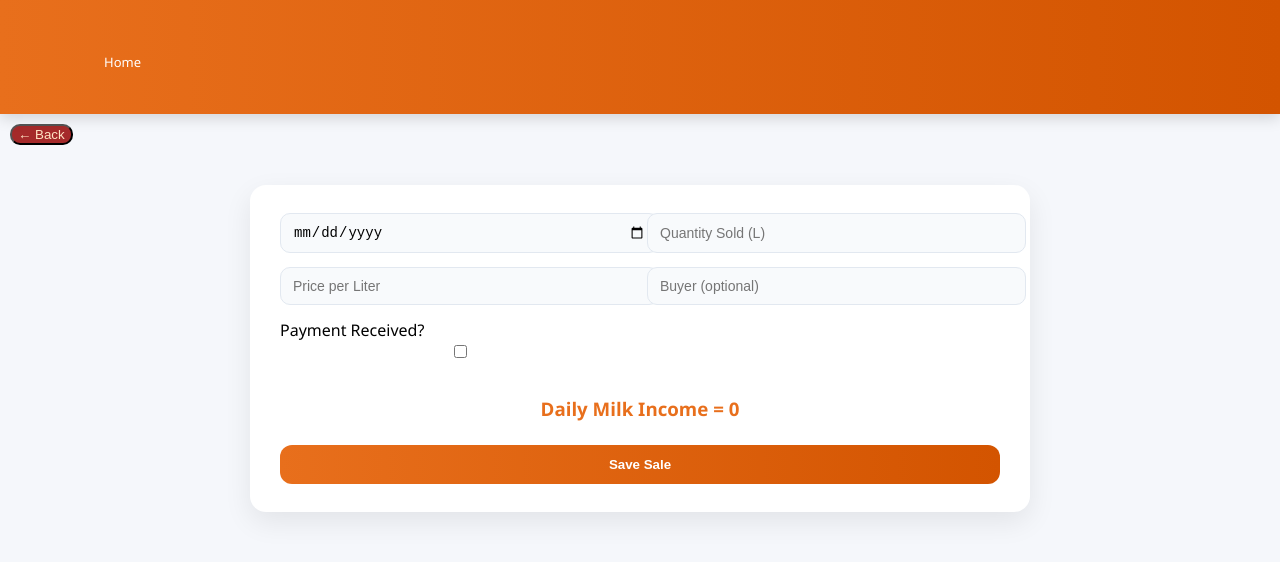
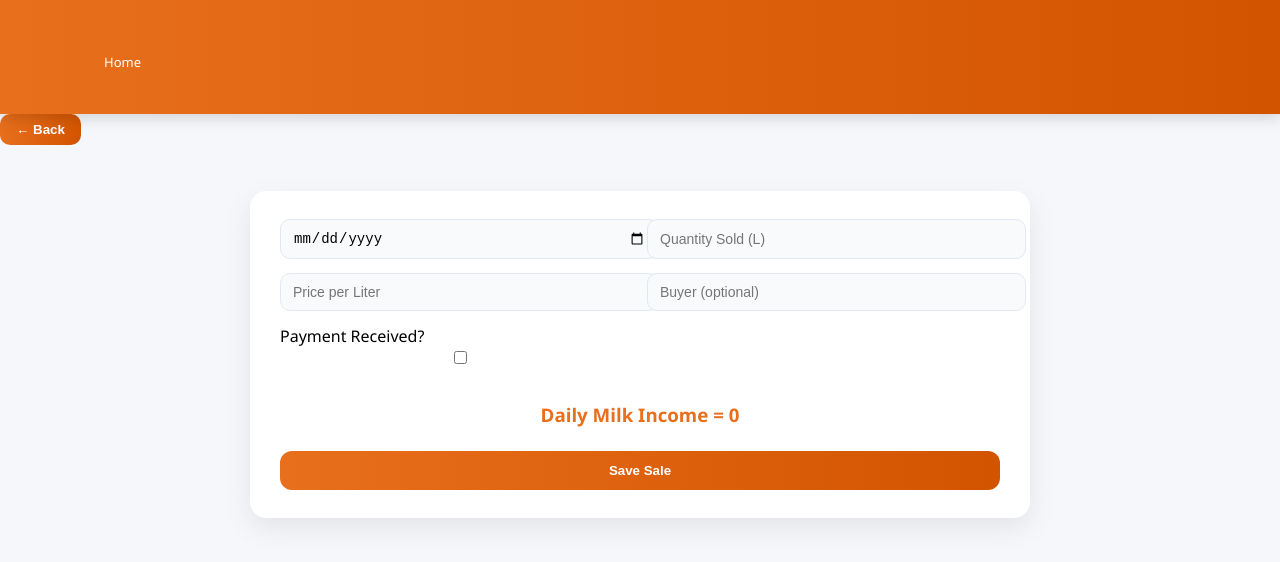
Before and after one commit to Yaganti-Spandana/farm, a React (Create React App) app: page /sales in a window 1280 px wide. Shown: the top 562 px of the page. Built offline with nearby package versions, Linux system fonts and the light colour scheme; some icons are missing.

Commit message:
Update Sales.js

```diff
--- a/src/components/Sales.js
+++ b/src/components/Sales.js
@@ -55,12 +55,9 @@ export default function SaleForm() {
       <Navbar />
 
       {/* Back button */}
-      <button
-        onClick={() => navigate(-1)}
-        style={{ margin: "10px",backgroundColor:"brown",color:"bisque",borderRadius:"10px" }}
-      >
-        ← Back
-      </button>
+      <button className="back-btn" onClick={() => navigate(-1)}>
+  ← Back
+</button>
 
       <form onSubmit={handleSubmit} className="form2">
         <input
```
